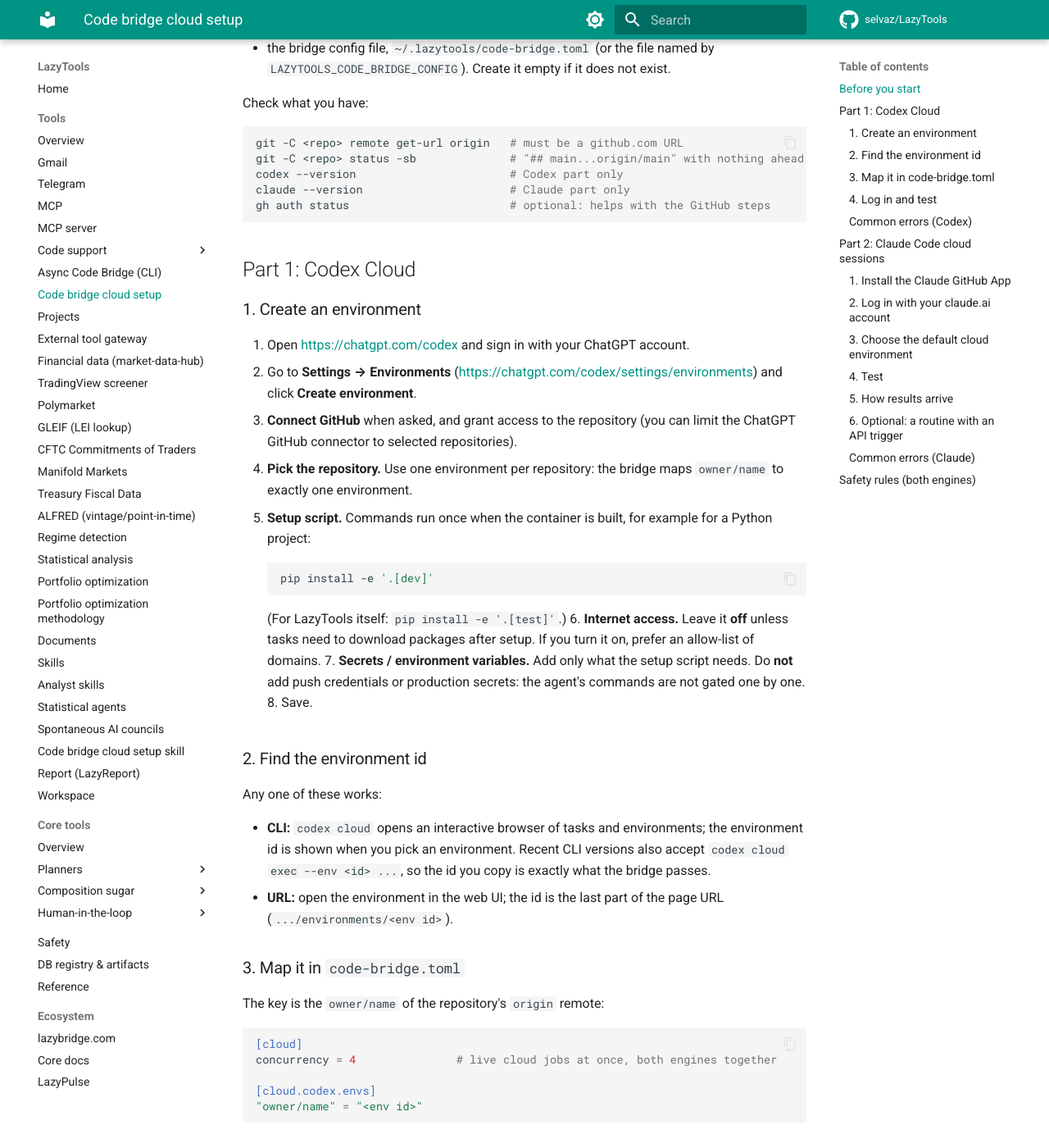
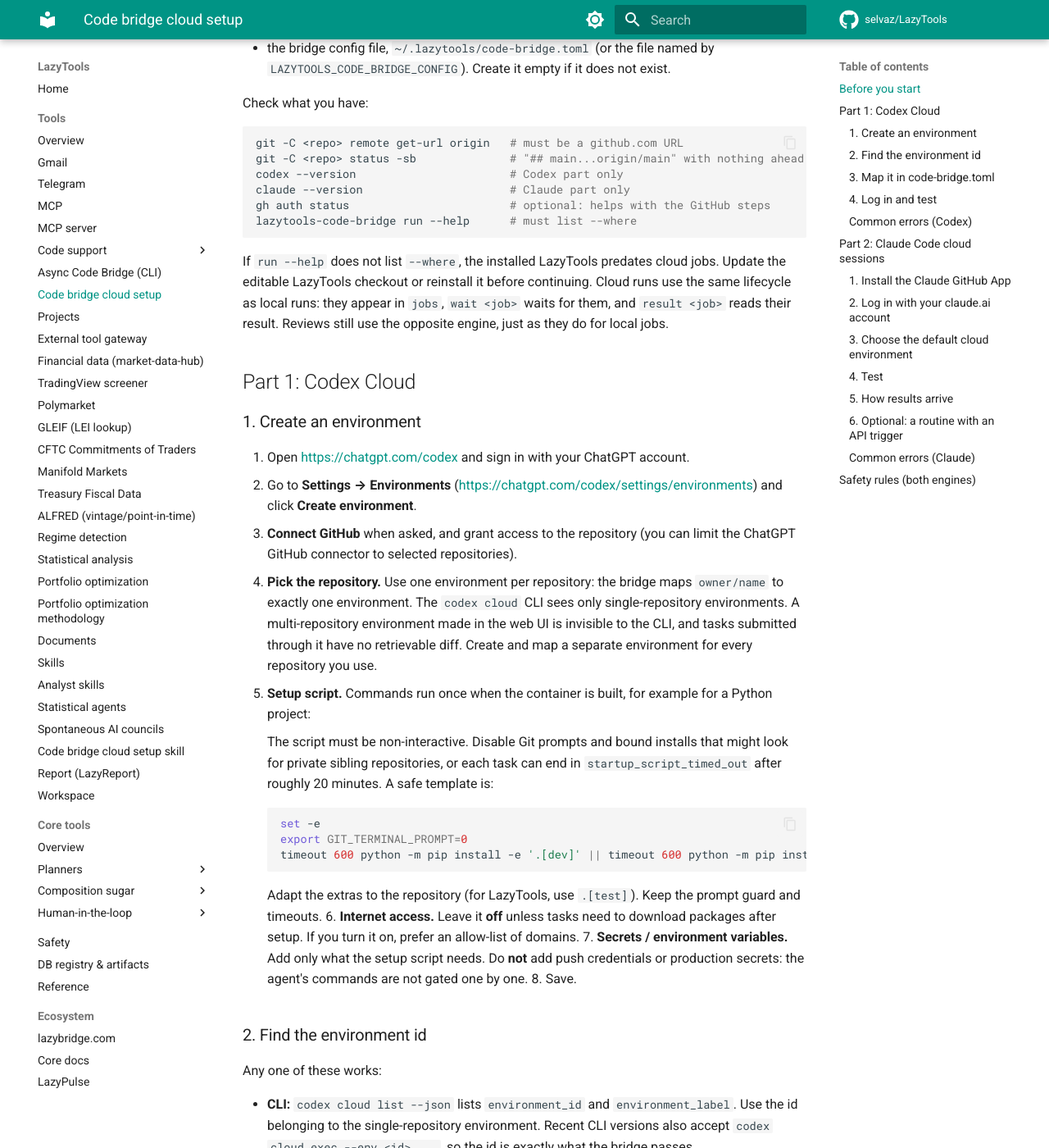
Before and after one commit to selvaz/LazyTools, an MkDocs documentation site: the page built from docs/code-bridge-cloud-setup.md, in a window 1280 px wide and 1400 px high, scrolled down 796 px. Shown: the whole window at 82% size. Built offline with MkDocs 1.6.1 and Material for MkDocs 9.7.7, drawn with Linux system fonts in a browser that asks for light colours; comment, search, counter and statistics services are not loaded; some of the changed text lies outside the part shown.

Commit message:
Cloud setup guide and skill: lessons from a real setup
One environment per repository; non-interactive setup scripts; the real
default branch; zero-file tasks can be correct; Codex Cloud cannot push
(apply, review, then commit/push/PR); env ids from codex cloud list;
--allow-cloud/--branch, no --session; structured briefs; check the
installed bridge has --where. Written by Codex Cloud through
lazytools-code-bridge run --where cloud (job 8b8081de).

````diff
--- a/docs/code-bridge-cloud-setup.md
+++ b/docs/code-bridge-cloud-setup.md
@@ -38,7 +38,14 @@ git -C <repo> status -sb              # "## main...origin/main" with nothing ahe
 codex --version                       # Codex part only
 claude --version                      # Claude part only
 gh auth status                        # optional: helps with the GitHub steps
+lazytools-code-bridge run --help      # must list --where
 ```
+
+If `run --help` does not list `--where`, the installed LazyTools predates
+cloud jobs. Update the editable LazyTools checkout or reinstall it before
+continuing. Cloud runs use the same lifecycle as local runs: they appear in
+`jobs`, `wait <job>` waits for them, and `result <job>` reads their result.
+Reviews still use the opposite engine, just as they do for local jobs.
 
 ## Part 1: Codex Cloud
 
@@ -50,15 +57,26 @@ gh auth status                        # optional: helps with the GitHub steps
 3. **Connect GitHub** when asked, and grant access to the repository (you can
    limit the ChatGPT GitHub connector to selected repositories).
 4. **Pick the repository.** Use one environment per repository: the bridge
-   maps `owner/name` to exactly one environment.
+   maps `owner/name` to exactly one environment. The `codex cloud` CLI sees
+   only single-repository environments. A multi-repository environment made
+   in the web UI is invisible to the CLI, and tasks submitted through it have
+   no retrievable diff. Create and map a separate environment for every
+   repository you use.
 5. **Setup script.** Commands run once when the container is built, for
    example for a Python project:
 
+    The script must be non-interactive. Disable Git prompts and bound installs
+    that might look for private sibling repositories, or each task can end in
+    `startup_script_timed_out` after roughly 20 minutes. A safe template is:
+
     ```bash
-    pip install -e '.[dev]'
+    set -e
+    export GIT_TERMINAL_PROMPT=0
+    timeout 600 python -m pip install -e '.[dev]' || timeout 600 python -m pip install -e . || echo 'full install needs private sibling repos; run the tests that do not import them'
     ```
 
-    (For LazyTools itself: `pip install -e '.[test]'`.)
+    Adapt the extras to the repository (for LazyTools, use `.[test]`). Keep
+    the prompt guard and timeouts.
 6. **Internet access.** Leave it **off** unless tasks need to download
    packages after setup. If you turn it on, prefer an allow-list of domains.
 7. **Secrets / environment variables.** Add only what the setup script needs.
@@ -70,12 +88,13 @@ gh auth status                        # optional: helps with the GitHub steps
 
 Any one of these works:
 
-- **CLI:** `codex cloud` opens an interactive browser of tasks and
-  environments; the environment id is shown when you pick an environment.
-  Recent CLI versions also accept `codex cloud exec --env <id> ...`, so the id
-  you copy is exactly what the bridge passes.
+- **CLI:** `codex cloud list --json` lists `environment_id` and
+  `environment_label`. Use the id belonging to the single-repository
+  environment. Recent CLI versions also accept
+  `codex cloud exec --env <id> ...`, so the id is exactly what the bridge
+  passes.
 - **URL:** open the environment in the web UI; the id is the last part of the
-  page URL (`.../environments/<env id>`).
+  page URL (`.../environments/env_...`).
 
 ### 3. Map it in `code-bridge.toml`
 
@@ -91,14 +110,22 @@ concurrency = 4               # live cloud jobs at once, both engines together
 
 ### 4. Log in and test
 
+First discover the repository's real default branch; do not assume it is
+`main`:
+
 ```bash
+gh repo view owner/repo --json defaultBranchRef --jq .defaultBranchRef.name
 codex login        # once; uses your ChatGPT account
 lazytools-code-bridge run --where cloud --allow-cloud --engine codex \
-    --cwd <repo> --task "Add a one-line docstring to the main module"
+    --cwd <repo> --branch <default-branch> --task @brief.md
 lazytools-code-bridge wait <job>
 lazytools-code-bridge result <job>
 lazytools-code-bridge apply <job>      # new worktree + branch; nothing pushed
 ```
+
+Use `Goal`, `Context`, `Constraints`, `Done when`, and `Report` headings in
+`brief.md`; otherwise `brief-check` warns. `--where cloud` requires
+`--allow-cloud`, accepts `--branch`, and does not accept `--session`.
 
 ### Common errors (Codex)
 
@@ -111,6 +138,26 @@ lazytools-code-bridge apply <job>      # new worktree + branch; nothing pushed
 | `origin/<branch> has moved ...` on `apply` | Someone pushed since submit; re-run with `--rebase` after reviewing |
 | `--where cloud requires --allow-cloud` | Add `--allow-cloud` (an explicit acknowledgement) |
 | `the brief asks for gated action(s) push` | Remove the request from the brief, or add `--approve-cloud push` |
+| Task errors with no diff after `--branch main` | Query the real default branch with `gh repo view owner/repo --json defaultBranchRef`; submit with that branch |
+| `startup_script_timed_out` | Make the setup script non-interactive with `GIT_TERMINAL_PROMPT=0`, and wrap possibly private installs in `timeout 600 ...` fallbacks |
+| Codex GitHub app says to create an environment for this repo | Create a single-repository environment for that repository and add its `[cloud.codex.envs]` mapping |
+
+A ready task with zero changed files is not necessarily a failure: the
+requested change may already exist on the base commit. Inspect the base and
+the task result before diagnosing “no diff.” A multi-repository environment,
+by contrast, is not usable through the CLI and can also explain an
+unretrievable diff.
+
+Codex Cloud cannot normally push or open a pull request: its task container
+has no Git remote. `apply <job>` brings the diff back and creates a worktree at
+the task's base commit. From that worktree, review the result, commit it, push
+the branch, and open the PR locally; landing automation is separate work.
+
+It may be possible for Codex to push itself if Git credentials are supplied
+through environment setup (secrets are visible only during setup) **and** the
+agent's internet policy permits `github.com`, but this is optional and
+untested. Never put a token in setup-script text; the supported workflow is
+still `apply`, local commit, push, and PR creation.
 
 ## Part 2: Claude Code cloud sessions
 
@@ -257,6 +304,13 @@ refused.
   are refused unless approved up front with `--approve-cloud <action>`.
 - Provider output and the stored brief are redacted (tokens, keys, JWTs).
 - Cloud jobs share one limit, `[cloud] concurrency` (default 4), and never take
-  a local engine slot.
+  a local engine slot. This one limit counts Codex and Claude jobs together.
+- `--where cloud` does not accept `--session`; select the pushed base with
+  `--branch` instead.
+- Give briefs `Goal`, `Context`, `Constraints`, `Done when`, and `Report`
+  headings so `brief-check` can validate them without warnings.
+- Treat cloud jobs like local jobs for `jobs`, `wait`, and `result`; request a
+  review with the opposite engine before committing. For Codex, `apply` is the
+  handoff point: inspect the worktree, commit, push, and open the PR yourself.
 - `apply` creates a new worktree and branch and never pushes. Pushing and
   merging stay human, approved steps.
````
Also changed, not shown: src/lazytools/skills/agent_skills/code-bridge-cloud-setup/SKILL.md (+69 -15 lines).
